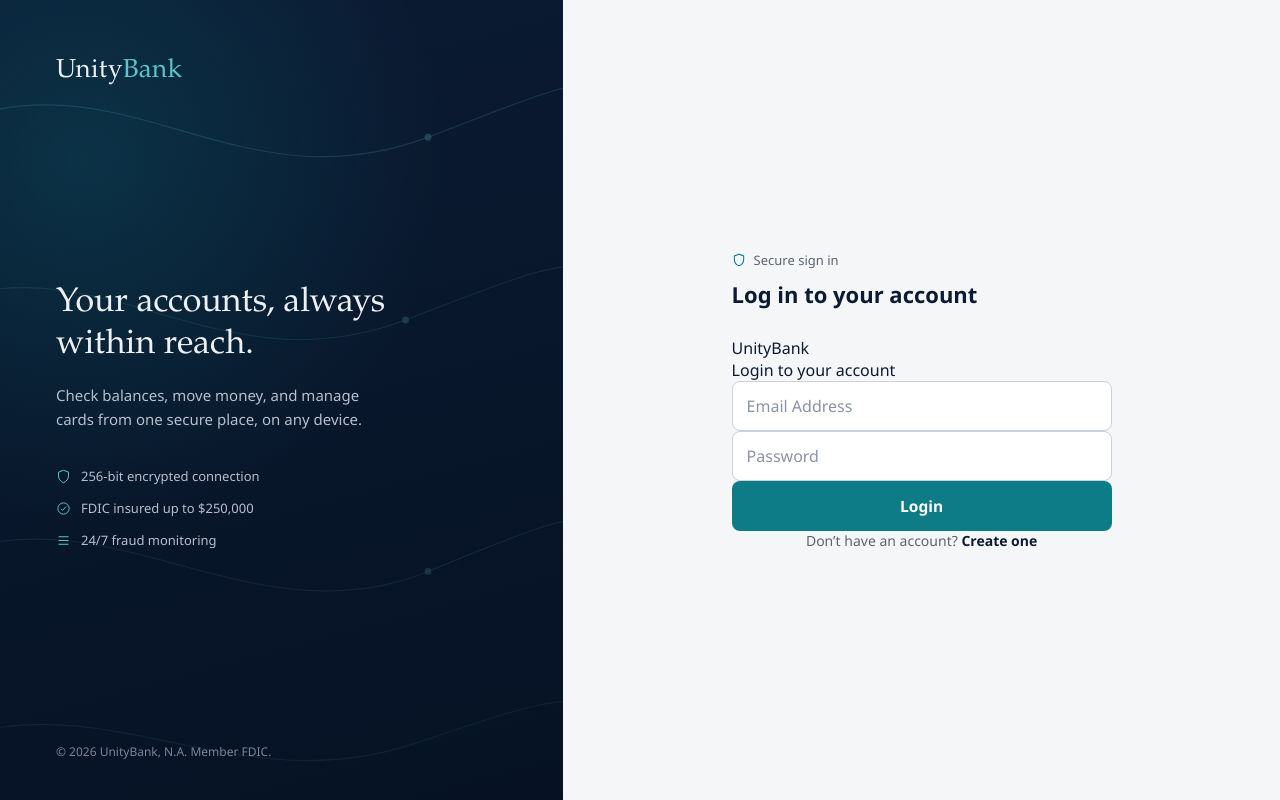
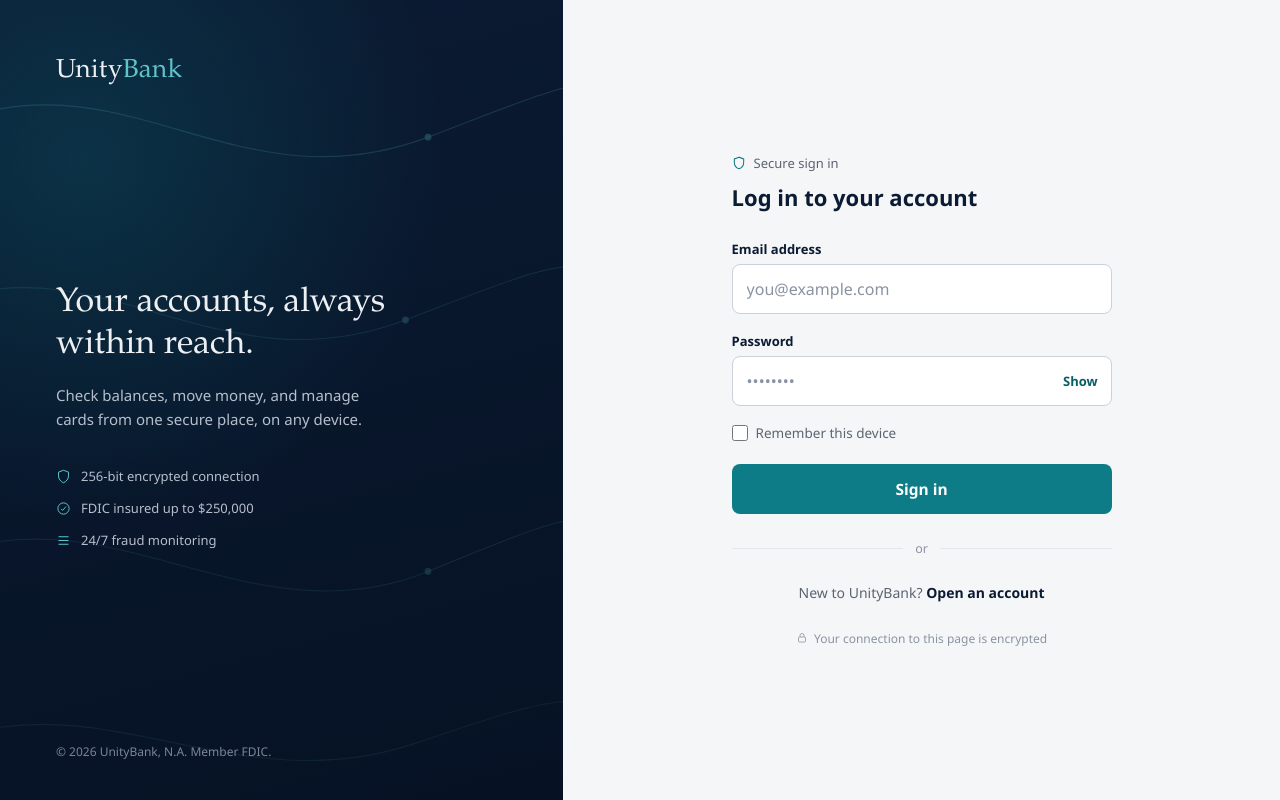
Before and after one commit to unitytech1/U.unitybank-app, a Flask app: page /login in a window 1280 px wide. Run offline with Flask 3, Linux system fonts and the light colour scheme.

Commit message:
Update login.html

```diff
--- a/templates/login.html
+++ b/templates/login.html
@@ -41,8 +41,6 @@ body{
     min-height:100vh;
     overflow-x:hidden;
 }
-
-/* ============ LAYOUT ============ */
 
 .screen{
     display:flex;
@@ -165,7 +163,6 @@ body{
     color:var(--ink);
 }
 
-/* FLASH / ERROR */
 .error{
     background:var(--error-bg);
     color:var(--error);
@@ -177,7 +174,7 @@ body{
     border:1px solid rgba(179,38,30,0.18);
 }
 
-/* FIELD */
+/* FIELD — this wrapper + margin-bottom is what controls spacing between inputs */
 .field{
     margin-bottom:18px;
     text-align:left;
@@ -268,11 +265,11 @@ a:focus-visible{
     display:block;
 }
 
-/* ROW: remember me / forgot */
+/* "Remember this device" row — forgot-password link removed, so left-aligned now */
 .field-row{
     display:flex;
     align-items:center;
-    justify-content:space-between;
+    justify-content:flex-start;
     margin-bottom:22px;
 }
 
@@ -292,18 +289,6 @@ a:focus-visible{
     cursor:pointer;
 }
 
-.link{
-    font-size:13.5px;
-    color:var(--accent-dark);
-    text-decoration:none;
-    font-weight:600;
-}
-
-.link:hover{
-    text-decoration:underline;
-}
-
-/* BUTTON */
 .btn{
     width:100%;
     padding:14px;
@@ -349,7 +334,6 @@ a:focus-visible{
     to{ transform:rotate(360deg); }
 }
 
-/* DIVIDER */
 .divider{
     display:flex;
     align-items:center;
@@ -367,7 +351,6 @@ a:focus-visible{
     background:var(--line);
 }
 
-/* REGISTER */
 .register{
     text-align:center;
     font-size:14px;
@@ -384,7 +367,6 @@ a:focus-visible{
     text-decoration:underline;
 }
 
-/* CARD FOOTER TRUST LINE */
 .card-foot{
     display:flex;
     align-items:center;
@@ -508,18 +490,131 @@ a:focus-visible{
                 <div class="error" role="alert">{{ messages[0] }}</div>
               {% endif %}
             {% endwith %}
-</style></head><body><div class="card"><div class="logo">Unity<span>Bank</span></div>
- <div class="title">Login to your account</div> <!-- FLASH MESSAGE -->
-{% with messages = get_flashed_messages() %}
-{% if messages %}
-<div class="error">{{ messages[0] }}</div>
-{% endif %}
-{% endwith %}
- <form method="POST">
-<input type="email" name="email" placeholder="Email Address" class="input" required>
 
-<input type="password" name="password" placeholder="Password" class="input" required>
+            <form method="POST" novalidate id="login-form">
 
-<button type="submit" class="btn">Login</button>
+                <div class="field">
+                    <label for="email">Email address</label>
+                    <input
+                        type="email"
+                        name="email"
+                        id="email"
+                        class="input"
+                        placeholder="you@example.com"
+                        autocomplete="email"
+                        required
+                        aria-describedby="email-error">
+                    <div class="field-error" id="email-error" role="alert">Enter a valid email address.</div>
+                </div>
 
- </form> <div class="register"> Don’t have an account? <a href="{{ url_for('register') }}">Create one</a> </div> </div></body> </html>
+                <div class="field">
+                    <label for="password">Password</label>
+                    <div class="input-row">
+                        <input
+                            type="password"
+                            name="password"
+                            id="password"
+                            class="input"
+                            placeholder="••••••••"
+                            autocomplete="current-password"
+                            required
+                            aria-describedby="password-error">
+                        <button type="button" class="toggle-pw" id="toggle-pw" aria-pressed="false">
+                            <span id="toggle-pw-label">Show</span>
+                            <span class="sr-only">password</span>
+                        </button>
+                    </div>
+                    <div class="field-error" id="password-error" role="alert">Enter your password.</div>
+                </div>
+
+                <div class="field-row">
+                    <label class="checkbox">
+                        <input type="checkbox" name="remember">
+                        <span>Remember this device</span>
+                    </label>
+                </div>
+
+                <button type="submit" class="btn" id="submit-btn">
+                    <span class="spinner" aria-hidden="true"></span>
+                    <span id="submit-label">Sign in</span>
+                </button>
+
+            </form>
+
+            <div class="divider">or</div>
+
+            <div class="register">
+                New to UnityBank?
+                <a href="{{ url_for('register') }}">Open an account</a>
+            </div>
+
+            <div class="card-foot">
+                <svg width="12" height="12" viewBox="0 0 24 24" fill="none" aria-hidden="true"><rect x="5" y="10" width="14" height="10" rx="2" stroke="#8A93A3" stroke-width="1.6"/><path d="M8 10V7a4 4 0 018 0v3" stroke="#8A93A3" stroke-width="1.6" fill="none"/></svg>
+                <span>Your connection to this page is encrypted</span>
+            </div>
+
+        </div>
+    </div>
+
+</div>
+
+<script>
+(function () {
+    var toggleBtn = document.getElementById('toggle-pw');
+    var pwInput = document.getElementById('password');
+    var toggleLabel = document.getElementById('toggle-pw-label');
+
+    toggleBtn.addEventListener('click', function () {
+        var isPassword = pwInput.type === 'password';
+        pwInput.type = isPassword ? 'text' : 'password';
+        toggleLabel.textContent = isPassword ? 'Hide' : 'Show';
+        toggleBtn.setAttribute('aria-pressed', String(isPassword));
+    });
+
+    var form = document.getElementById('login-form');
+    var emailInput = document.getElementById('email');
+    var emailError = document.getElementById('email-error');
+    var passwordError = document.getElementById('password-error');
+    var submitBtn = document.getElementById('submit-btn');
+    var submitLabel = document.getElementById('submit-label');
+
+    function isValidEmail(value) {
+        return /^[^\s@]+@[^\s@]+\.[^\s@]+$/.test(value);
+    }
+
+    function setFieldState(input, errorEl, valid) {
+        input.classList.toggle('invalid', !valid);
+        errorEl.classList.toggle('visible', !valid);
+        input.setAttribute('aria-invalid', String(!valid));
+    }
+
+    emailInput.addEventListener('blur', function () {
+        setFieldState(emailInput, emailError, isValidEmail(emailInput.value));
+    });
+
+    pwInput.addEventListener('blur', function () {
+        setFieldState(pwInput, passwordError, pwInput.value.length > 0);
+    });
+
+    form.addEventListener('submit', function (e) {
+        var emailValid = isValidEmail(emailInput.value);
+        var pwValid = pwInput.value.length > 0;
+
+        setFieldState(emailInput, emailError, emailValid);
+        setFieldState(pwInput, passwordError, pwValid);
+
+        if (!emailValid || !pwValid) {
+            e.preventDefault();
+            (emailValid ? pwInput : emailInput).focus();
+            return;
+        }
+
+        submitBtn.disabled = true;
+        submitBtn.classList.add('loading');
+        submitLabel.textContent = 'Signing in…';
+    });
+})();
+</script>
+
+</body>
+</html>
```
